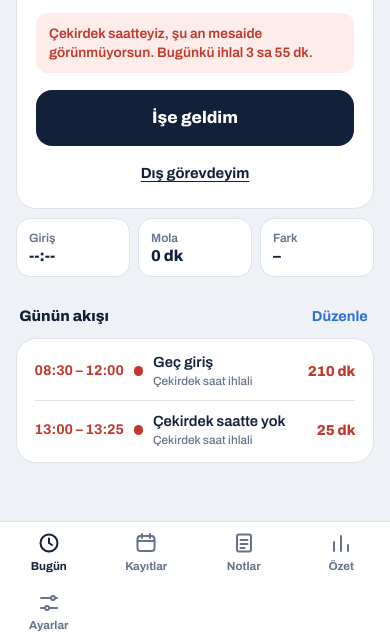
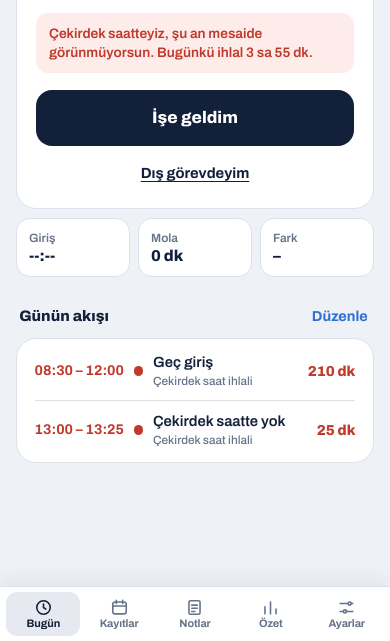
Before and after one commit to berkaypn/Mesai-Takip, a plain HTML site: page index.html in a window 390 px wide. Shown: the part 203-844 px from the top of the page. Drawn offline with Linux system fonts and the light colour scheme.

Commit message:
Mobil alt menüyü beş eşit ve kompakt sekmeye düzenle

```diff
--- a/index.html
+++ b/index.html
@@ -37,7 +37,7 @@
 [hidden]{display:none !important}
 html{scroll-padding-top:env(safe-area-inset-top,0px)}
 body{margin:0; background:var(--bg); color:var(--ink); font-family:"Archivo",system-ui,-apple-system,"Segoe UI",Roboto,sans-serif; font-variant-numeric:tabular-nums; line-height:1.4; -webkit-tap-highlight-color:transparent}
-main{max-width:30rem; margin:0 auto; padding:1rem 1rem calc(6rem + env(safe-area-inset-bottom,0px))}
+main{max-width:30rem; margin:0 auto; padding:1rem 1rem calc(4.25rem + env(safe-area-inset-bottom,0px))}
 button{font:inherit; color:inherit}
 .plus{color:var(--plus)} .minus{color:var(--minus)}
 .card{background:var(--surface); border:1px solid var(--line); border-radius:20px; padding:1.1rem}
@@ -222,12 +222,12 @@ button{font:inherit; color:inherit}
 .bk button{padding:.85rem; border-radius:14px; border:1px solid var(--line); background:var(--surface); font-weight:800; cursor:pointer}
 
 /* bottom nav */
-.tabs{position:fixed; left:0; right:0; bottom:0; z-index:15; background:var(--surface); border-top:1px solid var(--line); padding-bottom:env(safe-area-inset-bottom,0px)}
-.tabs div{max-width:30rem; margin:0 auto; display:grid; grid-template-columns:repeat(4,1fr)}
-.tabs button{position:relative; display:flex; flex-direction:column; align-items:center; gap:.15rem; padding:.55rem 0 .5rem; border:0; background:none; font-size:.72rem; font-weight:700; color:var(--muted); cursor:pointer}
-.tabs button.on{color:var(--ink)}
-.tabs svg{width:24px; height:24px}
-.tabs .badge{position:absolute; top:.35rem; left:calc(50% + 6px); min-width:1.05rem; height:1.05rem; padding:0 .25rem; border-radius:999px; background:var(--minus); color:#fff; font-size:.65rem; line-height:1.05rem}
+.tabs{position:fixed; left:0; right:0; bottom:0; z-index:15; background:var(--surface); border-top:1px solid var(--line); box-shadow:0 -6px 22px rgba(19,32,58,.06); padding-bottom:env(safe-area-inset-bottom,0px)}
+.tabs div{max-width:30rem; margin:0 auto; padding:.3rem .4rem; display:grid; grid-template-columns:repeat(5,minmax(0,1fr)); gap:.12rem}
+.tabs button{position:relative; min-width:0; min-height:44px; display:flex; flex-direction:column; justify-content:center; align-items:center; gap:0; padding:.18rem .05rem; border:0; border-radius:11px; background:none; font-size:.68rem; line-height:1.15; white-space:nowrap; letter-spacing:-.01em; font-weight:700; color:var(--muted); cursor:pointer}
+.tabs button.on{background:var(--track); color:var(--ink)}
+.tabs svg{width:19px; height:19px; flex:none}
+.tabs .badge{position:absolute; top:0; left:calc(50% + 7px); min-width:1rem; height:1rem; padding:0 .2rem; border-radius:999px; background:var(--minus); color:#fff; font-size:.62rem; line-height:1rem}
 
 /* sheet */
 .sheet-bg{position:fixed; inset:0; z-index:30; background:rgba(8,12,22,.5); display:flex; align-items:flex-end; justify-content:center}
```
